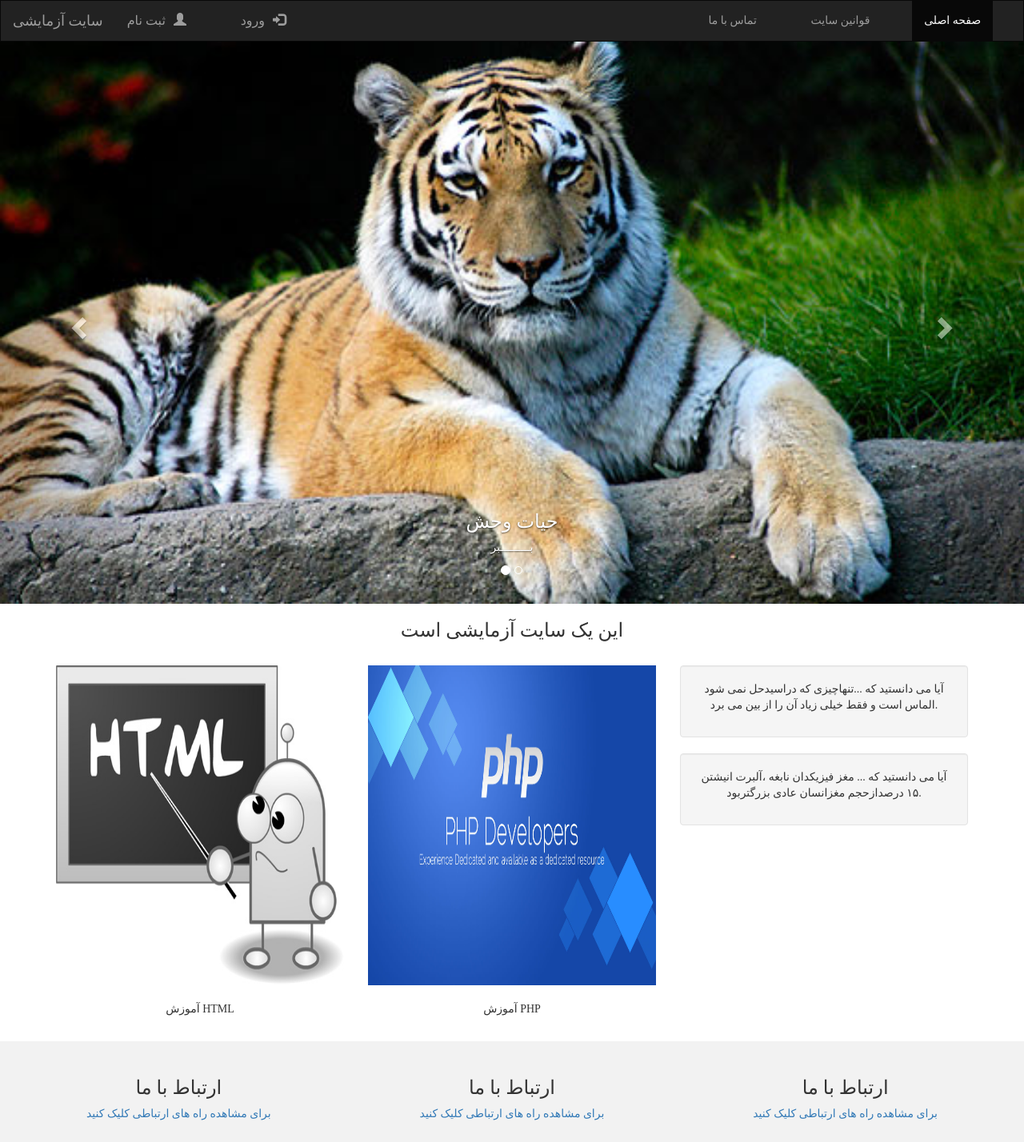
After one commit to imanshafiei540/BaxTeamWork, a Flask app: template flaskr/Templates/main.html in a window 1280 px wide. The commit adds this page. Shown: the whole page at 80% size. Run offline with Flask 2, Linux system fonts and the light colour scheme; the template is opened without the code that fills it, so the values that code supplies are empty; some libraries are stand-ins or nearby versions; some web fonts are replaced.

Commit message:
login and registration finished

```diff
--- /dev/null
+++ b/flaskr/Templates/main.html
@@ -0,0 +1,149 @@
+<html lang="fa">
+<head>
+    <meta charset="UTF-8">
+	<title>title</title>
+    <!-- Latest compiled and minified CSS -->
+<link rel="stylesheet" href="http://maxcdn.bootstrapcdn.com/bootstrap/3.3.6/css/bootstrap.min.css">
+
+<!-- jQuery library -->
+<script src="https://ajax.googleapis.com/ajax/libs/jquery/1.12.0/jquery.min.js"></script>
+
+<!-- Latest compiled JavaScript -->
+<script src="http://maxcdn.bootstrapcdn.com/bootstrap/3.3.6/js/bootstrap.min.js"></script>
+    <style>
+@font-face {
+    font-family: "MyFont";
+    src: url(Far_DastNevis.otf) format("truetype");
+}
+body{
+    font-family: MyFont;
+}
+.navbar {
+      margin-bottom: 0;
+      border-radius: 0;
+    }
+
+
+    footer {
+      background-color: #f2f2f2;
+      padding: 25px;
+    }
+
+  .carousel-inner img {
+      width: 100%;
+      margin: auto;
+      min-height:200px;
+  }
+
+
+  @media (max-width: 600px) {
+    .carousel-caption {
+      display: none;
+    }
+  }
+.nav li{
+        display: inline;
+        padding-right: 1cm;
+        }
+    </style>
+</head>
+<body >
+<nav class="navbar navbar-inverse">
+  <div class="container-fluid">
+    <div class="navbar-header">
+      <a class="navbar-brand" href="#">سایت آزمایشی</a>
+    </div>
+    <ul class="nav navbar-nav navbar-right">
+
+      <li><a href="#">تماس با ما</a></li>
+      <li><a href="#">قوانین سایت</a></li>
+      <li class="active"><a href="main.html">صفحه اصلی</a></li>
+    </ul>
+    <ul class="nav navbar-nav">
+      <li><a style="font-size: medium" href="/registration"> ثبت نام<span style="padding-left: 10px" class="glyphicon glyphicon-user"></span></a></li>
+      <li><a style="font-size: medium" href="/login"> ورود<span style="padding-left: 10px" class="glyphicon glyphicon-log-in"></span></a></li>
+    </ul>
+  </div>
+</nav>
+
+        <div id="myCarousel" class="carousel slide" data-ride="carousel">
+
+    <ol class="carousel-indicators">
+      <li data-target="#myCarousel" data-slide-to="0" class="active"></li>
+      <li data-target="#myCarousel" data-slide-to="1"></li>
+    </ol>
+
+
+    <div class="carousel-inner" role="listbox">
+      <div class="item active">
+        <img src="{{ url_for('static', filename='images/tiger.jpg') }}" alt="Image">
+        <div class="carousel-caption">
+          <h3>حیات وحش</h3>
+          <p>بـــــــــبر</p>
+        </div>
+      </div>
+
+      <div class="item">
+        <img src="money.jpg" alt="Image">
+        <div class="carousel-caption">
+          <h3>درآمد بیشتر</h3>
+          <p>چگونه درآمدی بالا داشته باشیم</p>
+        </div>
+      </div>
+    </div>
+
+
+    <a class="left carousel-control" href="#myCarousel" role="button" data-slide="prev">
+      <span class="glyphicon glyphicon-chevron-left" aria-hidden="true"></span>
+      <span class="sr-only">Previous</span>
+    </a>
+    <a class="right carousel-control" href="#myCarousel" role="button" data-slide="next">
+      <span class="glyphicon glyphicon-chevron-right" aria-hidden="true"></span>
+      <span class="sr-only">Next</span>
+    </a>
+</div>
+
+<div class="container text-center">
+  <h3>این یک سایت آزمایشی است</h3><br>
+  <div class="row">
+    <div class="col-sm-4">
+      <img src="{{ url_for('static', filename='images/HTML.jpg') }}" class="img-responsive" style="width:100%; height: 50%;margin-bottom: 20px" alt="Image">
+      <p>آموزش HTML</p>
+    </div>
+    <div class="col-sm-4">
+      <img src="{{ url_for('static', filename='images/php.jpg') }}" class="img-responsive" style="width:100%; height: 50%;margin-bottom: 20px" alt="Image">
+      <p>آموزش PHP</p>
+    </div>
+    <div class="col-sm-4">
+      <div class="well">
+       <p>آیا می دانستید که ...تنهاچیزی که دراسیدحل نمی شود الماس است و فقط خیلی زیاد آن را از بین می برد.</p>
+      </div>
+      <div class="well">
+       <p>آیا می دانستید که ... مغز فیزیکدان نابغه ،آلبرت انیشتن ۱۵ درصدازحجم مغزانسان عادی بزرگتربود.</p>
+      </div>
+    </div>
+  </div>
+</div><br>
+
+<footer class="container-fluid text-center">
+  <div class="col-md-4">
+      <h3>ارتباط با ما</h3>
+      <a href="#">برای مشاهده راه های ارتباطی کلیک کنید</a>
+  </div>
+
+  <div class="col-md-4">
+      <h3>ارتباط با ما</h3>
+      <a href="#">برای مشاهده راه های ارتباطی کلیک کنید</a>
+  </div>
+
+
+  <div class="col-md-4">
+      <h3>ارتباط با ما</h3>
+      <a href="#">برای مشاهده راه های ارتباطی کلیک کنید</a>
+  </div>
+
+
+</footer>
+
+</body>
+</html>
--- a/flaskr/app.py
+++ b/flaskr/app.py
@@ -1,6 +1,9 @@
-from flask import Flask, render_template, request, url_for, redirect, session, flash, g
+#!/usr/bin/env python
+# -*- coding: utf-8 -*-
+from flask import Flask, render_template, request, url_for, redirect, session, flash
 from functools import wraps
 import sqlite3
+
 
 app = Flask(__name__)
 
@@ -20,13 +23,8 @@ def login_required(f):
 
 
 @app.route('/')
-@login_required
 def home():
-    g.db = connect_db()
-    cur = g.db.execute('select * from posts')
-    posts = [dict(title = row[0], description = row[1]) for row in cur.fetchall()]
-    g.db.close()
-    return render_template('index.html', posts=posts)
+    return render_template('main.html')
 
 
 @app.route('/welcome')
@@ -42,17 +40,62 @@ def logout():
     return redirect(url_for('welcome'))
 
 
-@app.route('/login', methods=['GET','POST'])
+@app.route('/login', methods=['GET', 'POST'])
 def login():
     error = None
+    con = sqlite3.connect('login.db')
+    cur = con.execute('select * from logint')
     if request.method == 'POST':
-        if request.form['username'] != 'admin' or request.form['password'] != 'admin':
-            error = 'Invalid Credentials. Please try again.'
+        for row in cur.fetchall():
+            if request.form['username'] == row[0] and request.form['password'] == row[1]:
+                session['logged_in'] = True
+                flash('you were just logged in!')
+                return redirect(url_for('welcome'))
         else:
-            session['logged_in'] = True
-            flash('you were just logged in!')
-            return redirect(url_for('home'))
-    return render_template('login.html', error=error)
+            error = '. نام کاربری یا رمز عبور اشتباه است'
+            error = error.decode('utf-8')
+    return render_template('login2.html', error=error)
+
+
+@app.route('/registration', methods=['GET', 'POST'])
+def registration():
+    error = None
+    con = sqlite3.connect('login.db')
+    with con:
+        cur = con.cursor()
+        data_list = con.execute('select * from logint')
+        cnt = 0
+        if request.method == 'POST':
+            for row in data_list.fetchall():
+
+                print 1
+                if request.form['username'] == row[0]:
+                    cnt += 1
+                    error = '.نام کاربری تکراری است'
+                    error = error.decode('utf-8')
+                elif request.form['email'] == row[2]:
+                    cnt += 1
+                    error = '.پست الکترونیک تکراری است'
+                    error = error.decode('utf-8')
+                elif request.form['username'] == '' or request.form['password'] == '' or request.form['email'] == '' or request.form['password2']=='':
+                    error = '.نام کاربری یا رمز عبور نباید خالی باشد'
+                    error = error.decode('utf-8')
+                    cnt += 1
+                    print 3
+                elif request.form['password'] < 8:
+                    cnt += 1
+                    error = '.رمز عبور نباید کمتر از 8 حرف باشد'
+                    error = error.decode('utf-8')
+                elif request.form['password'] != request.form['password2']:
+                    cnt += 1
+                    error = '.رمز عبور مانند هم نیستند'
+                    error = error.decode('utf-8')
+            if cnt == 0:
+                flash('you just signed up!')
+                cur.execute('insert into  logint (username, password, email) values(?, ?, ?)', [request.form['username'], request.form['password'], request.form['email']])
+                return redirect(url_for('login'))
+
+    return render_template('signup.html', error=error)
 
 
 def connect_db():
--- a/flaskr/tester.py
+++ b/flaskr/tester.py
@@ -1,3 +1,5 @@
+#!/usr/bin/env python
+# -*- coding: utf-8 -*-
 from app import app
 import unittest
 
@@ -27,7 +29,7 @@ class FlaskTestCase(unittest.TestCase):
     def test_inorrect_login(self):
         tester = app.test_client(self)
         response = tester.post("/login", data=dict(username="wrong", password="wrong"), follow_redirects=True)
-        self.assertIn(b'Invalid Credentials. Please try again.', response.data)
+        self.assertIn(b'. نام کاربری یا رمز عبور اشتباه است', response.data)
 
 
     def test_logout(self):
```
Also changed, not shown: flaskr/Templates/login2.html (+20 -13 lines), flaskr/Templates/signup.html (+22 -17 lines), flaskr/models.py (added, +17 -0 lines), flaskr/login.db (added), flaskr/static/css/Far_DastNevis.otf (added), flaskr/static/images/HTML.jpg (added), flaskr/static/images/php.jpg (added), flaskr/static/images/tiger.jpg (added).
